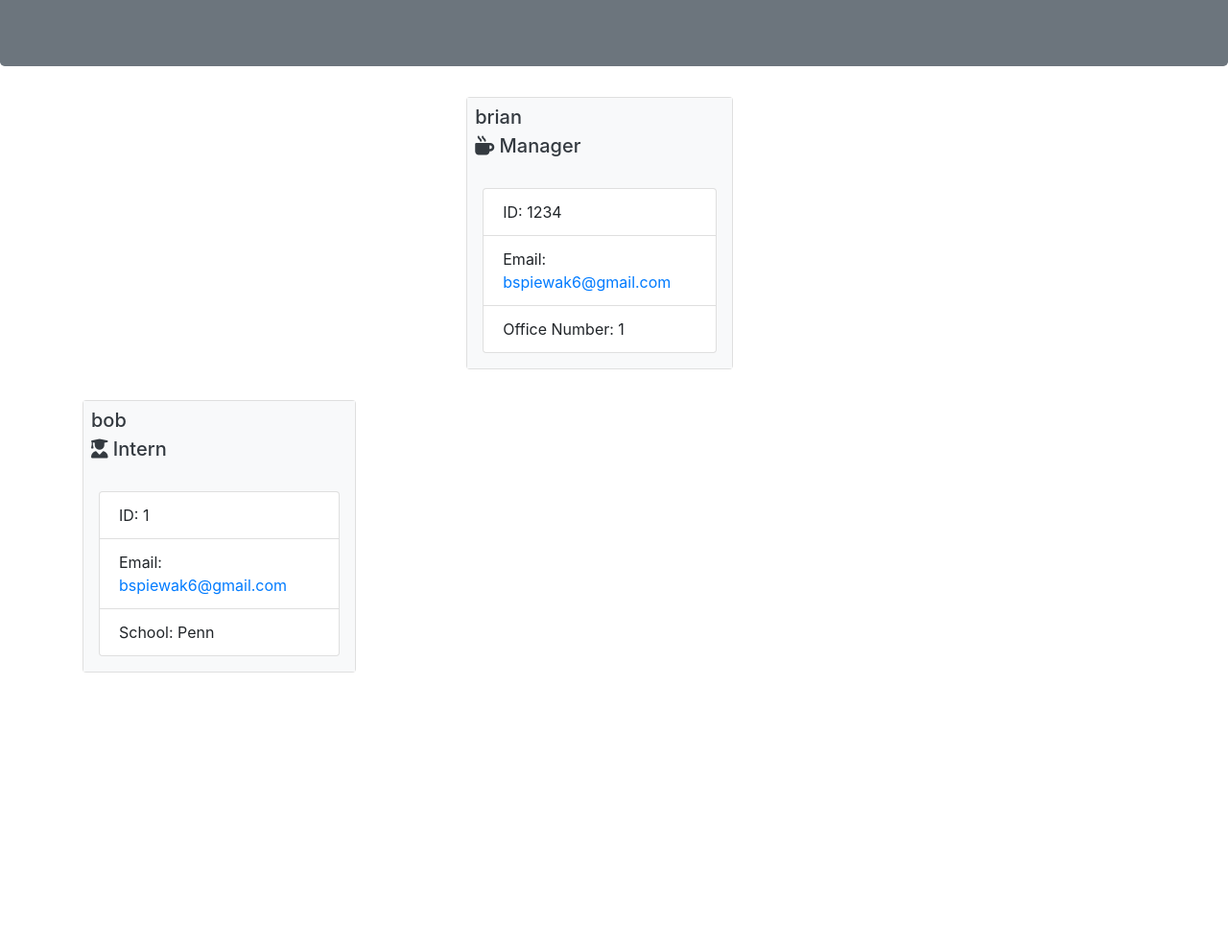
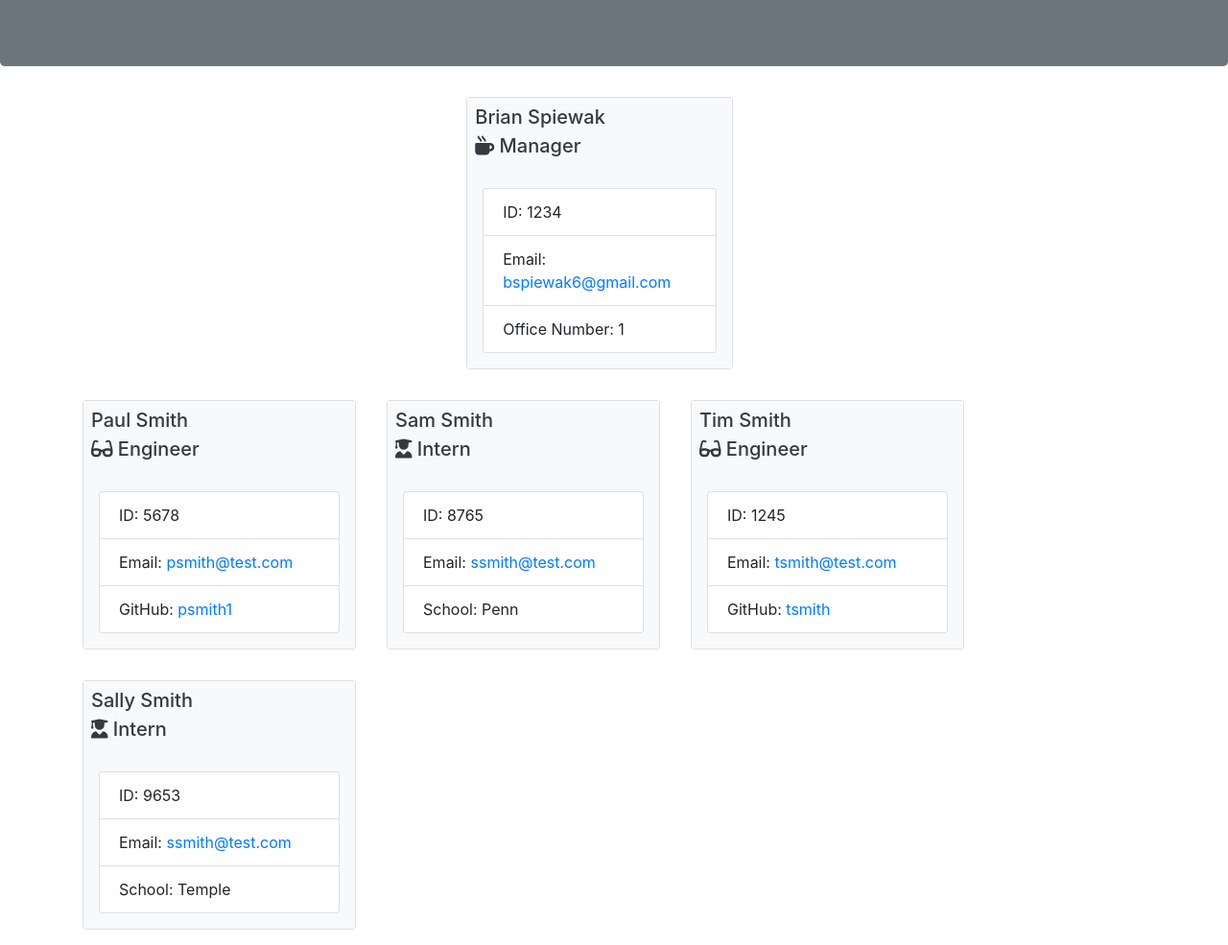
Before and after one commit to bspiewak6/profile-generator, a website: page dist/index.html in a window 1280 px wide. Shown: the part 115-1100 px from the top of the page at 96% size. Before the commit the page ends 832 px from the top, so only its background shows below. Drawn offline with nearby package versions, Linux system fonts and the light colour scheme; files that its build step writes are made by us from their sources.

Commit message:
final version of the index.html and video walkthrough

```diff
--- a/dist/index.html
+++ b/dist/index.html
@@ -25,7 +25,7 @@
  <div class="card m-3 col-3 p-0" style="width: 18rem;">
     <div class="card-body m-0 p-0">
         <div class="bg-light m-0 p-2 text-dark">
-            <h5 class="card-title">brian</h5>
+            <h5 class="card-title">Brian Spiewak</h5>
             <h5 class="card-subtitle mb-2"><i class="fas fa-mug-hot"></i> Manager</h5>
         </div>
 
@@ -45,22 +45,85 @@
         </div>
         </div>
     </div>
- <div class="card m-3 col-3 p-0" style="width: 18rem;">
+  <div class="card m-3 col-3 p-0" style="width: 18rem;">
+        <div class="card-body m-0 p-0">
+        <div class="bg-light m-0 p-2 text-dark">
+            <h5 class="card-title">Paul Smith</h5>
+            <h5 class="card-subtitle mb-2"><i class="fas fa-glasses"></i> Engineer</h5>
+        </div>
+            <div class="p-3 bg-light">
+                <ul class="list-group">
+                    <li class="list-group-item">
+                        ID: 5678
+                    </li>
+                    <li class="list-group-item">
+                        Email: <a href="mailto:psmith@test.com">psmith@test.com</a>
+                    </li>
+                    <li class="list-group-item">
+                        GitHub: <a href="https://www.github.com/psmith1">psmith1</a>
+                    </li>
+                </ul>
+            </div>
+        </div>
+    </div>
+    <div class="card m-3 col-3 p-0" style="width: 18rem;">
             <div class="card-body m-0 p-0">
                 <div class="bg-light m-0 p-2 text-dark">
-                    <h5 class="card-title">bob</h5>
+                    <h5 class="card-title">Sam Smith</h5>
                     <h5 class="card-subtitle mb-2"><i class="fas fa-user-graduate"></i> Intern</h5>
                </div>
                <div class="p-3 bg-light">
                    <ul class="list-group">
                        <li class="list-group-item">
-                           ID: 1
+                           ID: 8765
                        </li>
                        <li class="list-group-item">
-                           Email: <a href="mailto:bspiewak6@gmail.com">bspiewak6@gmail.com</a>
+                           Email: <a href="mailto:ssmith@test.com">ssmith@test.com</a>
                        </li>
                        <li class="list-group-item">
                            School: Penn
+                       </li>
+                   </ul>
+               </div>
+           </div>
+    </div>
+     <div class="card m-3 col-3 p-0" style="width: 18rem;">
+        <div class="card-body m-0 p-0">
+        <div class="bg-light m-0 p-2 text-dark">
+            <h5 class="card-title">Tim Smith</h5>
+            <h5 class="card-subtitle mb-2"><i class="fas fa-glasses"></i> Engineer</h5>
+        </div>
+            <div class="p-3 bg-light">
+                <ul class="list-group">
+                    <li class="list-group-item">
+                        ID: 1245
+                    </li>
+                    <li class="list-group-item">
+                        Email: <a href="mailto:tsmith@test.com">tsmith@test.com</a>
+                    </li>
+                    <li class="list-group-item">
+                        GitHub: <a href="https://www.github.com/tsmith">tsmith</a>
+                    </li>
+                </ul>
+            </div>
+        </div>
+    </div>
+    <div class="card m-3 col-3 p-0" style="width: 18rem;">
+            <div class="card-body m-0 p-0">
+                <div class="bg-light m-0 p-2 text-dark">
+                    <h5 class="card-title">Sally Smith</h5>
+                    <h5 class="card-subtitle mb-2"><i class="fas fa-user-graduate"></i> Intern</h5>
+               </div>
+               <div class="p-3 bg-light">
+                   <ul class="list-group">
+                       <li class="list-group-item">
+                           ID: 9653
+                       </li>
+                       <li class="list-group-item">
+                           Email: <a href="mailto:ssmith@test.com">ssmith@test.com</a>
+                       </li>
+                       <li class="list-group-item">
+                           School: Temple
                        </li>
                    </ul>
                </div>
```
